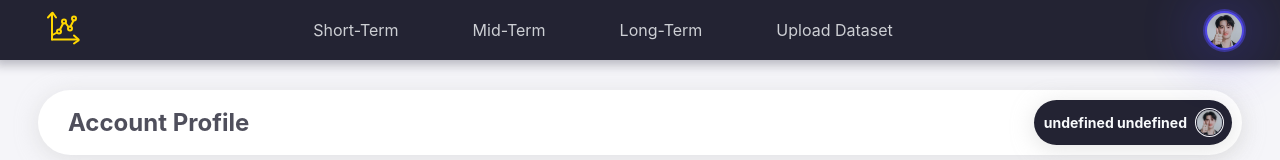
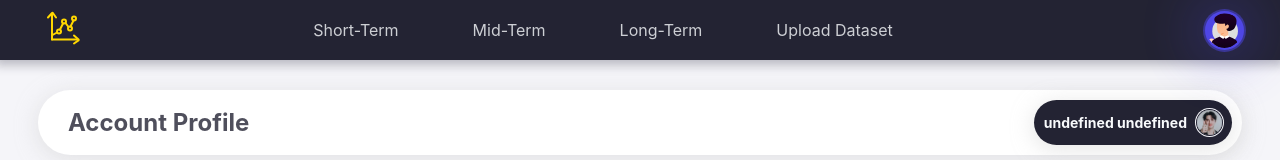
Before and after one commit to p3uj/BizTrend-Forecast, a React (Vite) app in the folder frontend/: page /account in a window 1280 px wide. Shown: the top 160 px of the page. Built offline with nearby package versions, Linux system fonts and the light colour scheme; sample sign-in values are in the browser's storage.

Commit message:
Backend: Dynamically display the user profile.

```diff
--- a/frontend/src/components/NavBar.jsx
+++ b/frontend/src/components/NavBar.jsx
@@ -1,6 +1,6 @@
 import "../css/navbar.css";
 import { useEffect, useState } from "react";
-import SampleProfile from "../assets/img/do.png";
+import DefaultProfile from "../assets/img/default-profile.svg";
 import SystemIcon from "../assets/icons/system-icon.svg";
 import { Tooltip } from "react-tooltip";
 import { useLocation, useNavigate } from "react-router-dom";
@@ -9,6 +9,10 @@ import authService from "../services/authService";
 function Navbar({ showModal }) {
   const navigate = useNavigate();
   const location = useLocation();
+
+  const [userProfile, setUserProfile] = useState({
+    profile: JSON.parse(sessionStorage.getItem("current_user")).profile_picture,
+  });
 
   const [userRole, setUserRole] = useState(
     sessionStorage.getItem("current_user")
@@ -149,7 +153,11 @@ function Navbar({ showModal }) {
             <li onClick={showModal}>Upload Dataset</li>
             <li>
               <img
-                src={SampleProfile}
+                src={
+                  userProfile.profile
+                    ? `http://127.0.0.1:8000/${userProfile.profile}`
+                    : DefaultProfile
+                }
                 alt="sample-profile"
                 onMouseEnter={() => setProfileHover(true)}
                 onMouseLeave={() => setProfileHover(false)}
```
